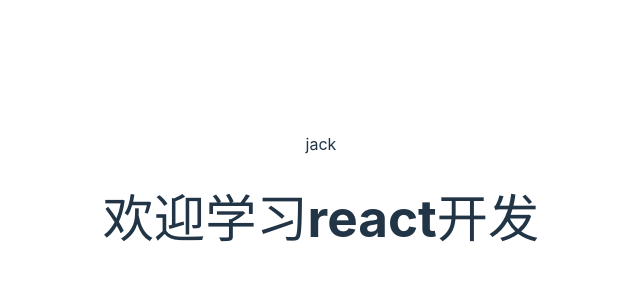
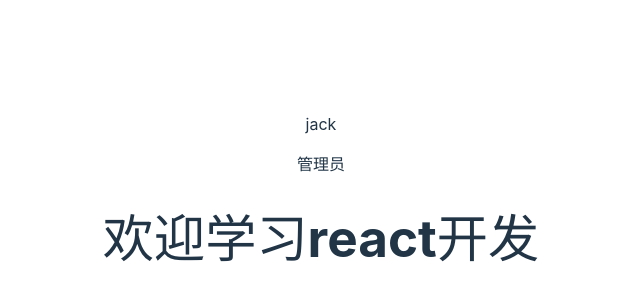
Before and after one commit to kunlunrepo/react-ts-simple, a React (Vite) app: page / in a window 1280 px wide. Shown: the part 202-502 px from the top of the page, without its empty margins (319-959 px from the left). Built offline with nearby package versions, Linux system fonts and the light colour scheme.

Commit message:
条件判断

```diff
--- a/src/App.tsx
+++ b/src/App.tsx
@@ -6,11 +6,14 @@ function App() {
   const name = 'jack'
   // 变量-节点
   const h1 = <h1>欢迎学习react开发</h1>
+  // 条件判断
+  const isAdmin = true
 
   return (
     <>
       <div className='App'>
         <p>{name}</p>
+        {isAdmin ? <span>管理员</span> : <span>游客</span>}
         {h1}
       </div>
     </>
```
